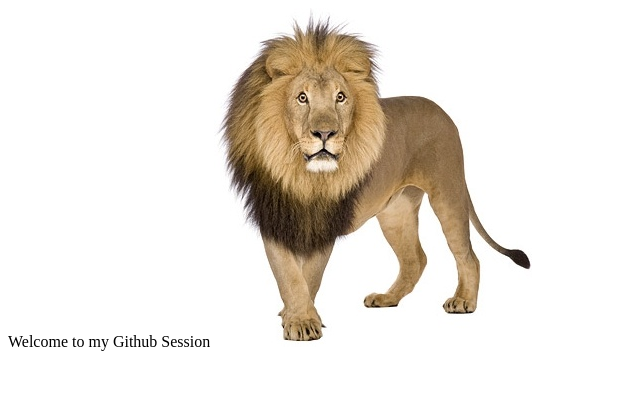
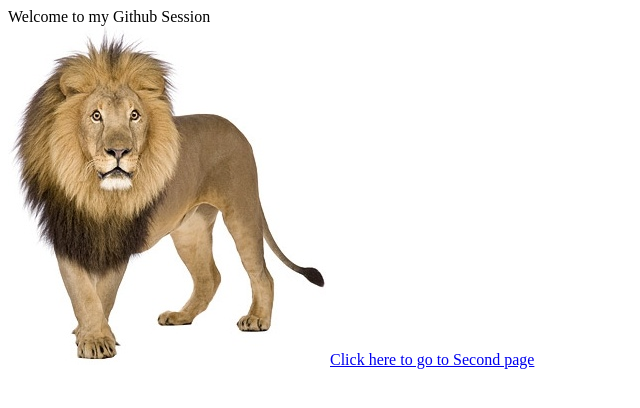
Before and after one commit to ankikush/Afrademo.github.io, a plain HTML site: page index.html in a window 1280 px wide. Shown: the whole page, without its empty margins (0-640 px from the left). Drawn offline with Linux system fonts and the light colour scheme.

Commit message:
Update index.html

```diff
--- a/index.html
+++ b/index.html
@@ -1,7 +1,8 @@
 <html>
   <title> Learn Github </title>
   <Body>
-    Welcome to my Github Session
+    Welcome to my Github Session<br>
     <img src="Lion.jpg">
+    <a href="second.html"> Click here to go to Second page</a>
     </body>
 </html>
```
